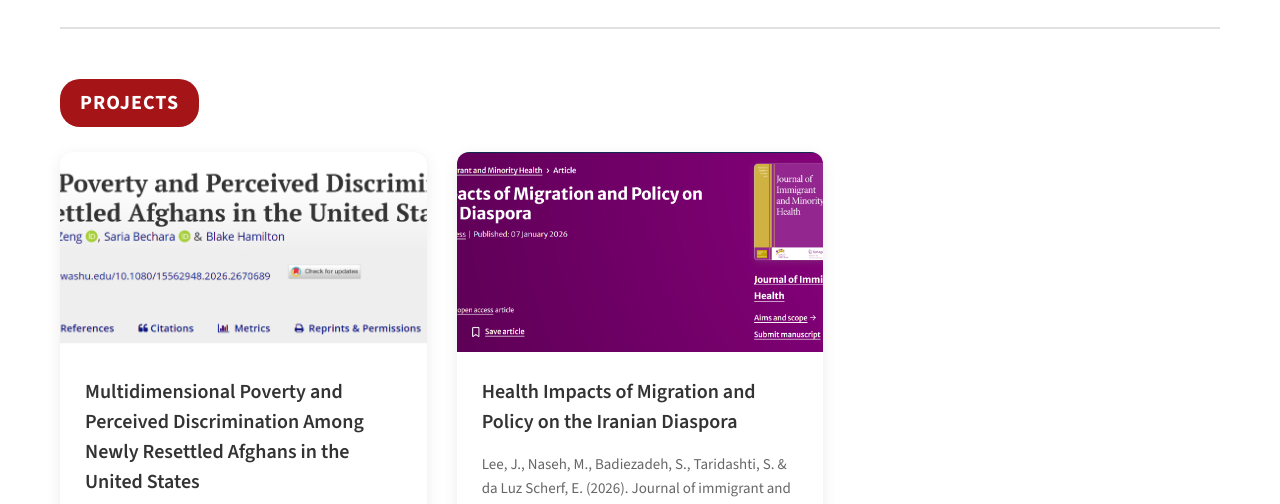
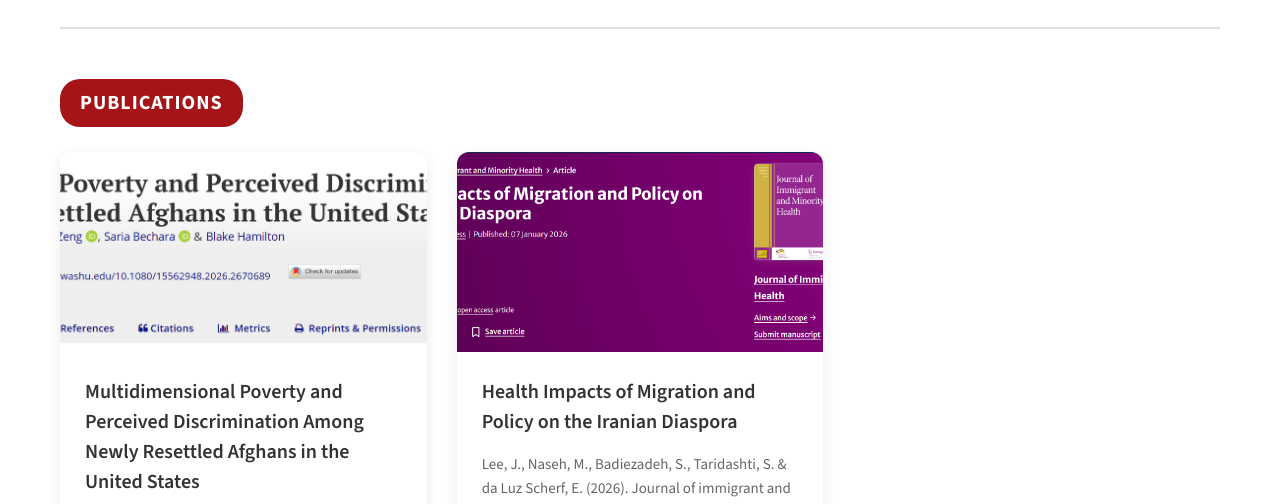
Before and after one commit to drlee960619/Jihye-my-website, a plain HTML site: page research.html in a window 1280 px wide. Shown: the part 296-800 px from the top of the page. Drawn offline with nearby package versions, Linux system fonts and the light colour scheme.

Commit message:
Update research.html

```diff
--- a/research.html
+++ b/research.html
@@ -66,7 +66,7 @@
             </div>
 
             <section class="research-level-section">
-                <div class="section-label">Projects</div>
+                <div class="section-label">PUBLICATIONS</div>
                 <div class="news-grid">
                     <div class="news-card">
                         <div class="news-card-image">
```
